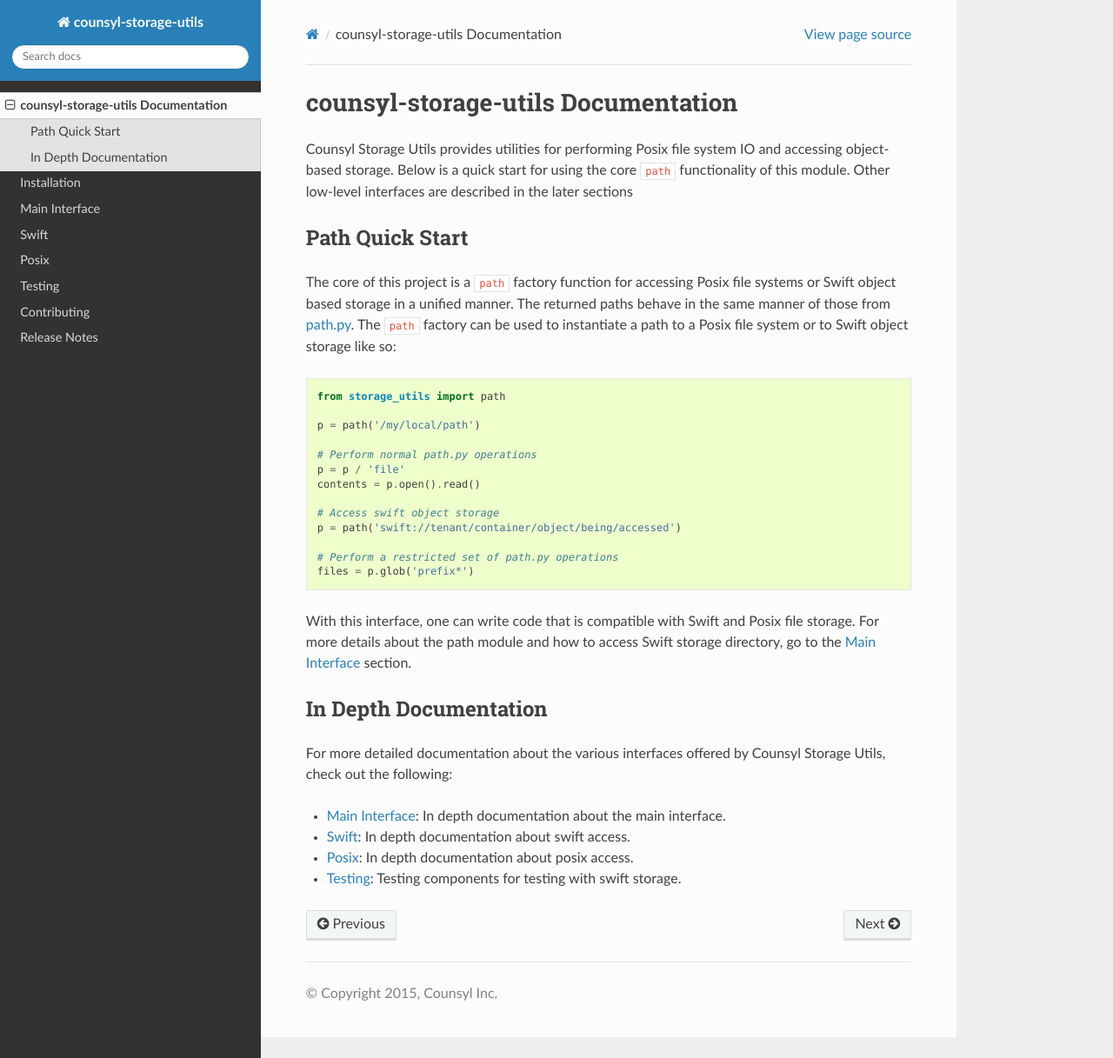
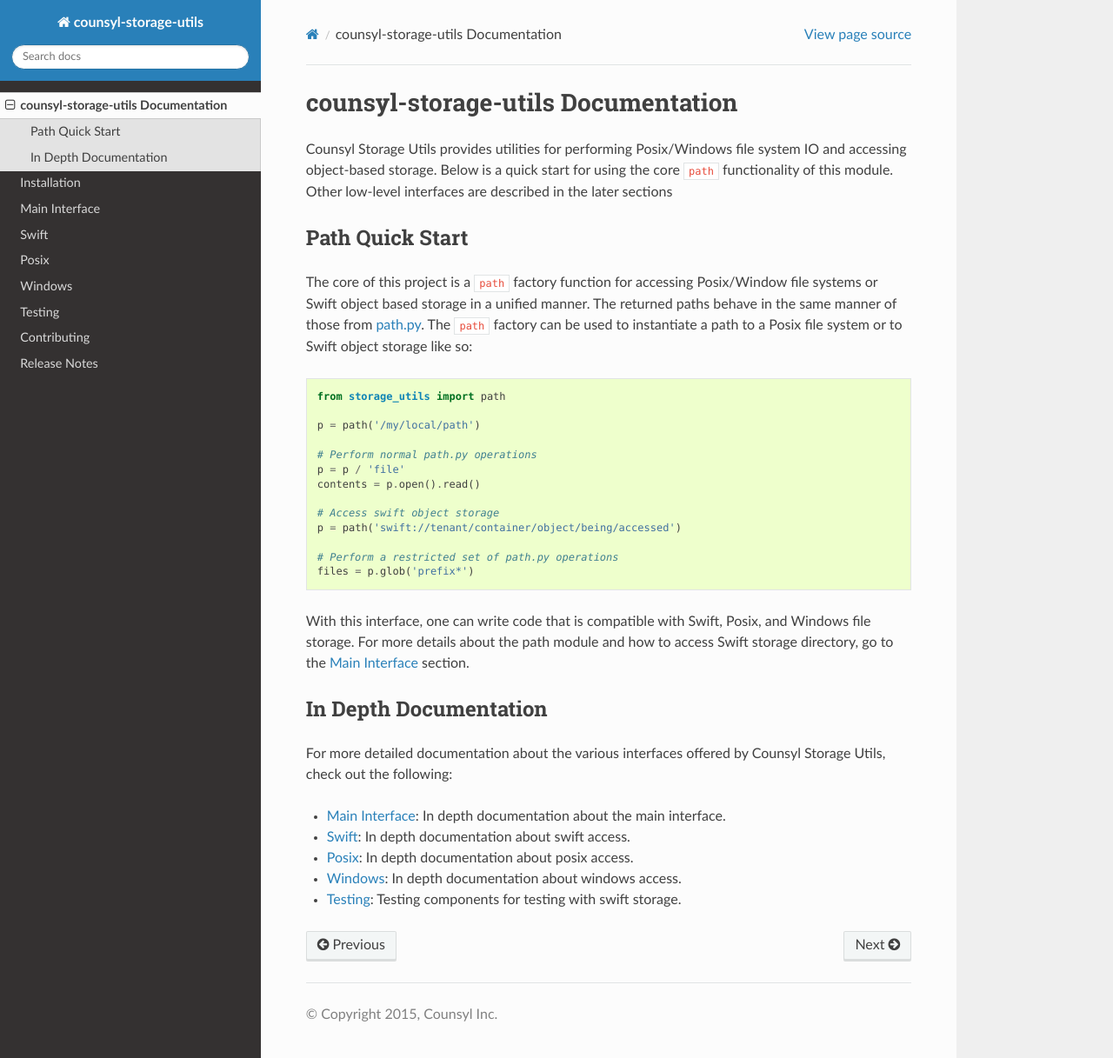
Before and after one commit to counsyl/stor, a Sphinx documentation site: the page built from docs/index.rst, in a window 1280 px wide and 1217 px high. Shown: the whole window at 87% size. Built offline with Sphinx 7.4.7 and the Read the Docs theme 2.0.0, drawn with Linux system fonts in a browser that asks for light colours; the version number could not be read and is left out.

Commit message:
updated docs
Sem-Ver: api-break

```diff
--- a/docs/index.rst
+++ b/docs/index.rst
@@ -1,10 +1,10 @@
 counsyl-storage-utils Documentation
 ===================================
-Counsyl Storage Utils provides utilities for performing Posix file system IO and accessing object-based storage. Below is a quick start for using the core ``path`` functionality of this module. Other low-level interfaces are described in the later sections
+Counsyl Storage Utils provides utilities for performing Posix/Windows file system IO and accessing object-based storage. Below is a quick start for using the core ``path`` functionality of this module. Other low-level interfaces are described in the later sections
 
 Path Quick Start
 ----------------
-The core of this project is a ``path`` factory function for accessing Posix file systems or Swift object based storage in a unified manner. The returned paths behave in the same manner of those from `path.py <https://pypi.python.org/pypi/path.py>`_. The ``path`` factory can be used to instantiate a path to a Posix file system or to Swift object storage like so:
+The core of this project is a ``path`` factory function for accessing Posix/Window file systems or Swift object based storage in a unified manner. The returned paths behave in the same manner of those from `path.py <https://pypi.python.org/pypi/path.py>`_. The ``path`` factory can be used to instantiate a path to a Posix file system or to Swift object storage like so:
 
 .. code-block:: python
 
@@ -23,7 +23,7 @@
   files = p.glob('prefix*')
 
 
-With this interface, one can write code that is compatible with Swift and Posix file storage. For more details about the path module and how to access Swift storage directory, go to the :ref:`main_interface` section.
+With this interface, one can write code that is compatible with Swift, Posix, and Windows file storage. For more details about the path module and how to access Swift storage directory, go to the :ref:`main_interface` section.
 
 
 In Depth Documentation
@@ -33,4 +33,5 @@
 - :ref:`main_interface`: In depth documentation about the main interface.
 - :ref:`swift`: In depth documentation about swift access.
 - :ref:`posix`: In depth documentation about posix access.
+- :ref:`windows`: In depth documentation about windows access.
 - :ref:`testing`: Testing components for testing with swift storage.
--- a/docs/posix.rst
+++ b/docs/posix.rst
@@ -2,5 +2,5 @@
 
 Posix
 =====
-.. automodule:: storage_utils.posix
-  :members:
+.. autoclass:: storage_utils.posix.PosixPath
+  :members: copytree, copy, open
--- a/docs/toc.rst
+++ b/docs/toc.rst
@@ -9,6 +9,7 @@
    main_interface
    swift
    posix
+   windows
    testing
    contributing
    release_notes
--- a/storage_utils/__init__.py
+++ b/storage_utils/__init__.py
@@ -8,12 +8,14 @@
 
 from storage_utils.utils import is_posix_path
 from storage_utils.utils import is_swift_path
+from storage_utils.utils import is_windows_path
 from storage_utils.utils import NamedTemporaryDirectory
 from storage_utils.utils import path
 
 __all__ = [
     'is_posix_path',
     'is_swift_path',
+    'is_windows_path',
     'NamedTemporaryDirectory',
     'path'
 ]
```
Also changed, not shown: docs/main_interface.rst (+8 -1 lines), docs/release_notes.rst (+10 -1 lines), docs/swift.rst (+6 -1 lines), docs/windows.rst (added, +7 -0 lines), 2 other files.
